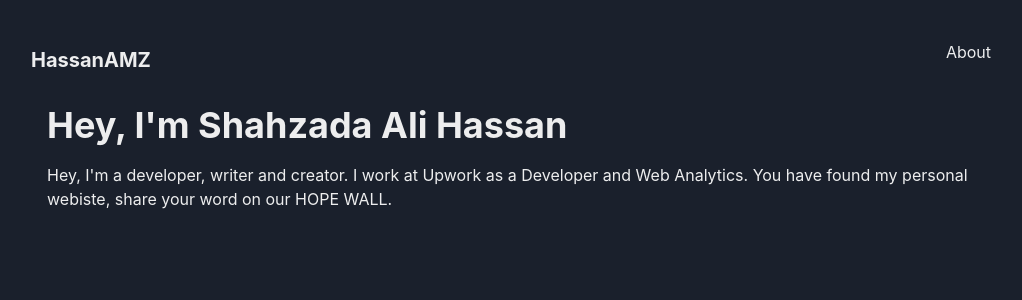
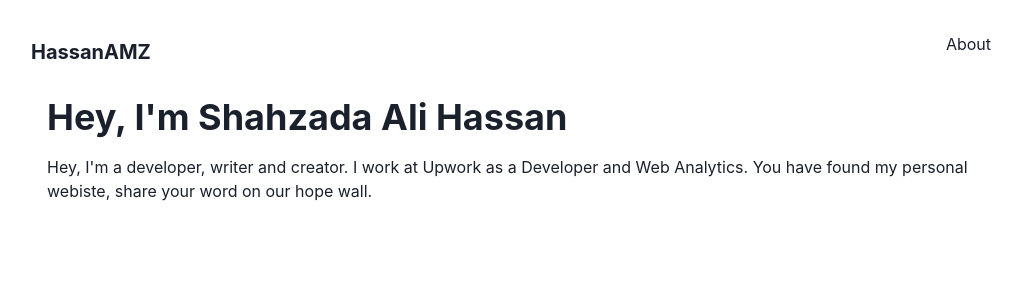
Before and after one commit to HassanAMZ/hassanamz-next-js, a Next.js app: page / in a window 1280 px wide. Shown: the top 300 px of the page, without its empty margins (129-1151 px from the left). Built offline with nearby package versions, Linux system fonts and the light colour scheme; no server answers.

Commit message:
removed colorthemes

```diff
--- a/components/NavBar/Nav.tsx
+++ b/components/NavBar/Nav.tsx
@@ -2,8 +2,6 @@ import { Button, Flex, useColorMode, Link } from "@chakra-ui/react";
 import Paragrapgh from "../Typography/Paragrapgh";
 import Title from "../Typography/Title";
 export default function Nav() {
-  const { toggleColorMode } = useColorMode();
-
   return (
     <>
       <nav>
@@ -25,11 +23,7 @@ export default function Nav() {
             <Paragrapgh type="p">
               <Link href="/portfolio">About</Link>
             </Paragrapgh>
-            {/* <Paragrapgh type="p">
-              <Link href="/wordking">Test</Link>
-            </Paragrapgh> */}
           </Flex>
-          {/* <Button onClick={toggleColorMode}>C</Button> */}
         </Flex>
       </nav>
     </>
--- a/components/Portfolio Components/PortfolioIntroductionDetailed.tsx
+++ b/components/Portfolio Components/PortfolioIntroductionDetailed.tsx
@@ -1,6 +1,5 @@
-import { Flex, Grid, GridItem, Heading, Link, Text } from "@chakra-ui/react";
-import Paragrapgh from "../Typography/Paragrapgh";
-import PortfolioIntroductionSummary from "./PortfolioIntroductionSummary";
+import { Paragrapgh } from "../Index";
+
 export default function PortfolioIntroductionDetailed() {
   return (
     <>
--- a/components/Portfolio Components/PortfolioIntroductionSummary.tsx
+++ b/components/Portfolio Components/PortfolioIntroductionSummary.tsx
@@ -6,7 +6,7 @@ export default function PortfolioIntroductionSummary() {
       <Paragrapgh type="p">
         Hey, I'm a developer, writer and creator. I work at Upwork as a
         Developer and Web Analytics. You have found my personal webiste, share
-        your word on our <Link href="/">HOPE WALL</Link>.
+        your word on our <Link href="/">hope wall</Link>.
       </Paragrapgh>
     </>
   );
--- a/components/Theme/Theme.js
+++ /dev/null
@@ -1,15 +0,0 @@
-// theme.js
-
-// 1. import `extendTheme` function
-import { extendTheme } from "@chakra-ui/react"
-
-// 2. Add your color mode config
-const config = {
-  initialColorMode: "dark",
-  useSystemColorMode: false,
-}
-
-// 3. extend the theme
-const theme = extendTheme({ config })
-
-export default theme
--- a/pages/_app.tsx
+++ b/pages/_app.tsx
@@ -10,7 +10,7 @@ function MyApp({ Component, pageProps }) {
       <GoogleTagManager>
         <ChakraProvider>
           <Container maxW="container.lg">
-            <Flex flexDirection="column" mt={4} ml={[2, 4]} mr={[2, 4]}>
+            <Flex flexDirection="column" mt={2} ml={[2, 4]} mr={[2, 4]}>
               <Nav />
               <Flex flexDirection="column" ml={[2, 4]} mr={[2, 4]}>
                 <Component {...pageProps} />
--- a/pages/_document.tsx
+++ b/pages/_document.tsx
@@ -1,13 +1,10 @@
 import Document, { Html, Head, Main, NextScript } from "next/document";
 import { GTM_ID } from "../lib/gtm";
-import { ColorModeScript, extendTheme } from "@chakra-ui/react";
-import theme from "../components/Theme/Theme";
 export default class MyDocument extends Document {
   render() {
     return (
       <Html>
         <Head>
-          {/* Google Tag Manager - Global base code */}
           <script
             dangerouslySetInnerHTML={{
               __html: `
@@ -19,6 +16,11 @@ export default class MyDocument extends Document {
               `,
             }}
           />
+          <title>Hassan AMZ</title>
+          <meta
+            name="viewport"
+            content="initial-scale=1.0, width=device-width"
+          />
         </Head>
         <body>
           <noscript>
@@ -29,7 +31,6 @@ export default class MyDocument extends Document {
               style={{ display: "none", visibility: "hidden" }}
             />
           </noscript>
-          <ColorModeScript initialColorMode={theme.config.initialColorMode} />
 
           <Main />
           <NextScript />
--- a/pages/index.tsx
+++ b/pages/index.tsx
@@ -1,13 +1,19 @@
 import { Flex } from "@chakra-ui/react";
 import Headline from "../components/Typography/Headline";
 import PortfolioIntroductionSummary from "../components/Portfolio Components/PortfolioIntroductionSummary";
-import PortfolioIntroductionDetailed from "../components/Portfolio Components/PortfolioIntroductionDetailed";
+import Head from "next/head";
 
 export default function Home() {
   return (
-    <Flex flexDirection="column">
-      <Headline type="h2">Hey, I'm Shahzada Ali Hassan</Headline>
-      <PortfolioIntroductionSummary />
-    </Flex>
+    <>
+      <Head>
+        <title>Home || Hassan AMZ</title>
+        <meta name="viewport" content="initial-scale=1.0, width=device-width" />
+      </Head>
+      <Flex flexDirection="column">
+        <Headline type="h2">Hey, I'm Shahzada Ali Hassan</Headline>
+        <PortfolioIntroductionSummary />
+      </Flex>
+    </>
   );
 }
```
Also changed, not shown: tsconfig.json (+6 -1 lines), 1 other file (tests, documents, lock files or other folders).
